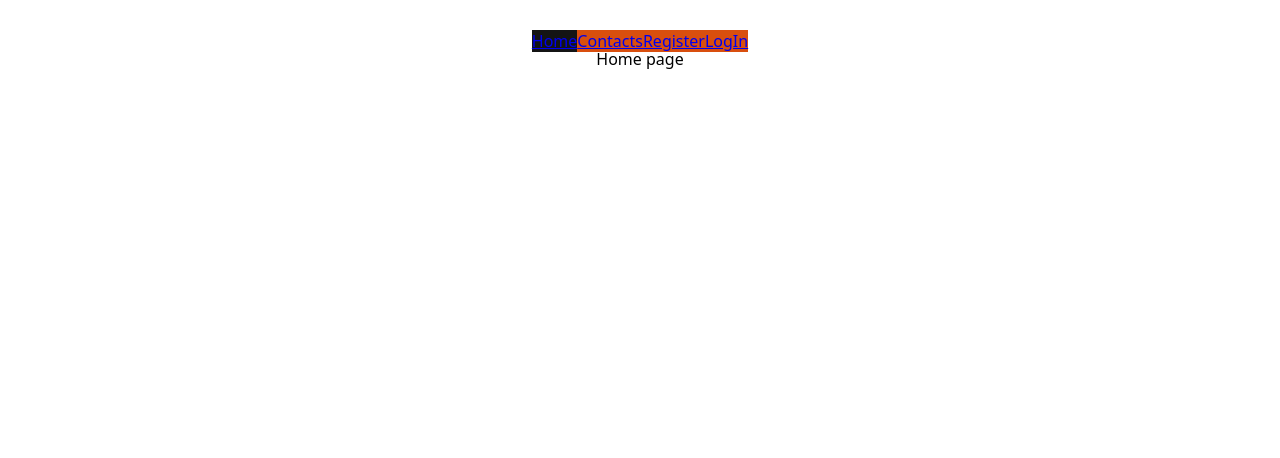
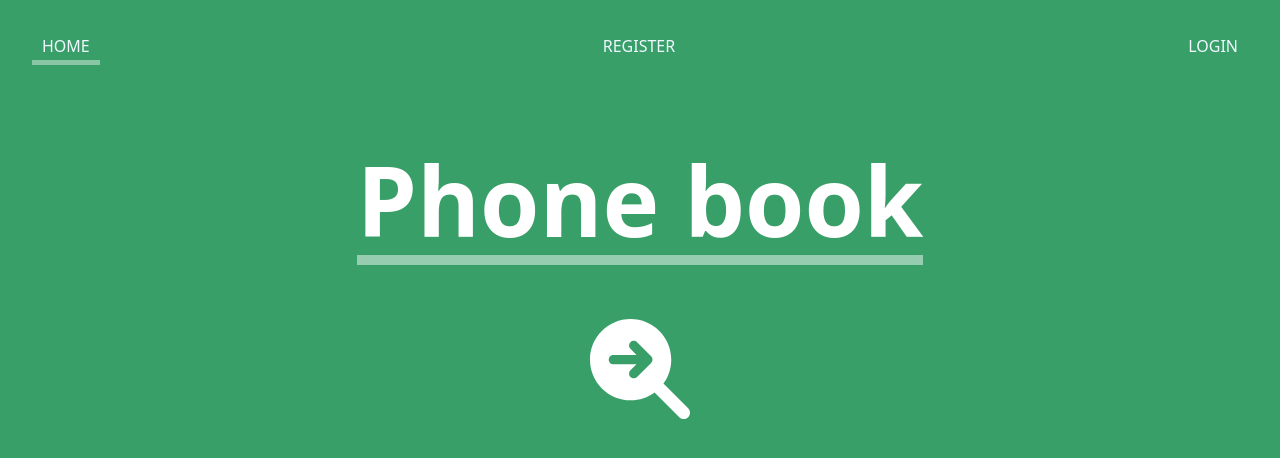
Before and after one commit to AnaMilpalm/goit-react-hw-08, a React (Vite) app: page / in a window 1280 px wide. Shown: the top 458 px of the page. Built offline with nearby package versions, Linux system fonts and the light colour scheme.

Commit message:
register

```diff
--- a/package.json
+++ b/package.json
@@ -22,7 +22,7 @@
     "react": "^18.3.1",
     "react-dom": "^18.3.1",
     "react-hot-toast": "^2.4.1",
-    "react-icons": "^5.3.0",
+    "react-icons": "^5.4.0",
     "react-redux": "^9.2.0",
     "react-router-dom": "^7.0.2",
     "redux-persist": "^6.0.0",
--- a/src/App.css
+++ b/src/App.css
@@ -1,3 +1,9 @@
+body {
+  background-color: #389f68;
+}
+a {
+  text-decoration: none;
+}
 #root {
   max-width: 1280px;
   margin: 0 auto;
--- a/src/components/Header/Header.jsx
+++ b/src/components/Header/Header.jsx
@@ -15,14 +15,12 @@ const Header = () => {
   const dispatch = useDispatch();
   return (
     <header className={css.header}>
-      {isLoggedIn && <div>{user.email}</div>}
+      {isLoggedIn && <div className={css.userMail}>{user.email}</div>}
       <nav className={css.nav}>
         <NavLink to="/" className={buildLinkClass}>
           Home
         </NavLink>
-        <NavLink to="/contacts" className={buildLinkClass}>
-          Contacts
-        </NavLink>
+
         {!isLoggedIn && (
           <>
             <NavLink to="/register" className={buildLinkClass}>
@@ -34,7 +32,12 @@ const Header = () => {
           </>
         )}
         {isLoggedIn && (
-          <button onClick={() => dispatch(logout())}>Logout</button>
+          <>
+            <NavLink to="/contacts" className={buildLinkClass}>
+              Contacts
+            </NavLink>
+            <button onClick={() => dispatch(logout())}>Logout</button>
+          </>
         )}
       </nav>
     </header>
--- a/src/components/Header/Header.module.css
+++ b/src/components/Header/Header.module.css
@@ -1,7 +1,33 @@
+.header {
+  display: flex;
+  justify-content: space-between;
+  margin-bottom: 20px;
+  width: 100%;
+}
+
+.nav {
+  display: flex;
+  justify-content: space-between;
+  gap: 40px;
+  align-items: center;
+  width: 100%;
+}
+a {
+  padding: 5px 10px;
+  text-transform: uppercase;
+}
+
+.userMail {
+  color: rgb(209, 212, 216);
+}
 .link {
-  background-color: rgb(217, 79, 14);
+  color: aliceblue;
 }
 
 .active {
-  background-color: rgb(20, 20, 20);
+  box-shadow: 0 5px #ffffff68;
+  text-transform: all 0.5s ease-out;
+  &:hover {
+    box-shadow: 0 5px #ffffffb4;
+  }
 }
--- a/src/components/RegistrationForm/RegistrationForm.jsx
+++ b/src/components/RegistrationForm/RegistrationForm.jsx
@@ -25,12 +25,16 @@ const RegistrationForm = () => {
   };
   return (
     <div className={css.wrapper}>
-      <h2>Register</h2>
       <Formik onSubmit={handleSubmit} initialValues={initialValues}>
         <Form className={css.form}>
-          <Field name="name" type="text" placeholder="Enter name" />
-          <Field name="email" type="email" placeholder="Enter email" />
-          <Field name="password" type="password" placeholder="Enter password" />
+          <Field name="name" type="text" placeholder="Enter name" required />
+          <Field name="email" type="email" placeholder="Enter email" required />
+          <Field
+            name="password"
+            type="password"
+            placeholder="Enter password"
+            required
+          />
           <button type="submit">Submit</button>
         </Form>
       </Formik>
--- a/src/components/RegistrationForm/RegistrationForm.module.css
+++ b/src/components/RegistrationForm/RegistrationForm.module.css
@@ -0,0 +1,11 @@
+.wrapper {
+  display: flex;
+  flex-direction: column;
+  width: 80%;
+  align-items: center;
+}
+.form {
+  display: flex;
+  flex-direction: column;
+  padding: 10px 20px;
+}
--- a/src/pages/HomePage/HomePage.jsx
+++ b/src/pages/HomePage/HomePage.jsx
@@ -1,5 +1,17 @@
+import { FaMagnifyingGlassArrowRight } from "react-icons/fa6";
+
+import css from "./HomePage.module.css";
 const Home = () => {
-  return <div>Home page</div>;
+  return (
+    <div className={css.heading}>
+      <div className={css.boxMainTitle}>
+        <h1 className={css.mainTitle}>Phone book</h1>
+      </div>
+      <span>
+        <FaMagnifyingGlassArrowRight className={css.icon} size="100" />
+      </span>
+    </div>
+  );
 };
 
 export default Home;
--- /dev/null
+++ b/src/pages/HomePage/HomePage.module.css
@@ -0,0 +1,16 @@
+.heading {
+  display: flex;
+  flex-direction: column;
+  align-items: center;
+  justify-content: center;
+}
+.mainTitle {
+  display: flex;
+  font-size: 6rem;
+  color: #fff;
+  box-shadow: 0 10px #ffffff78;
+}
+.icon {
+  display: flex;
+  color: #fff;
+}
```
Also changed, not shown: 1 other file (tests, documents, lock files or other folders).
